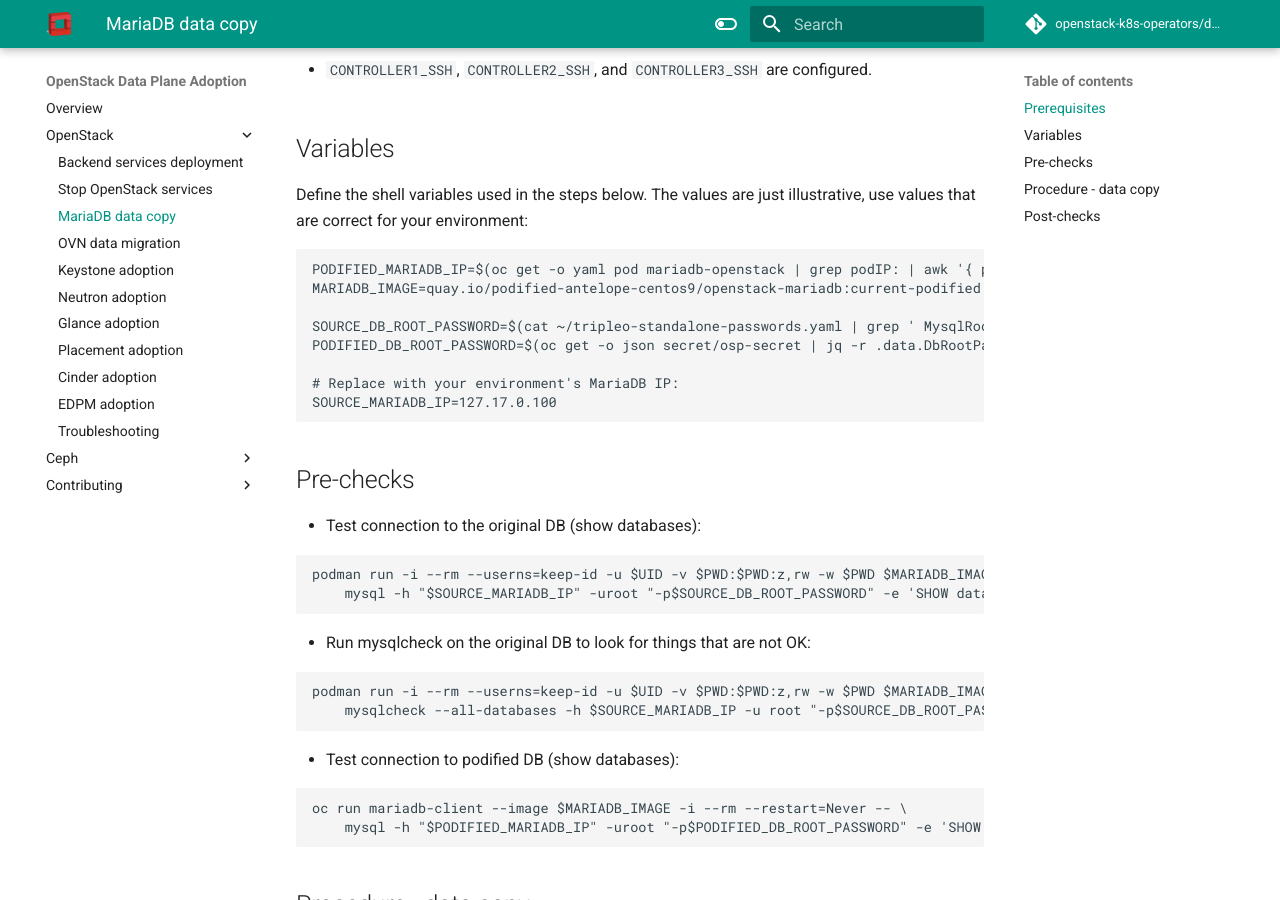
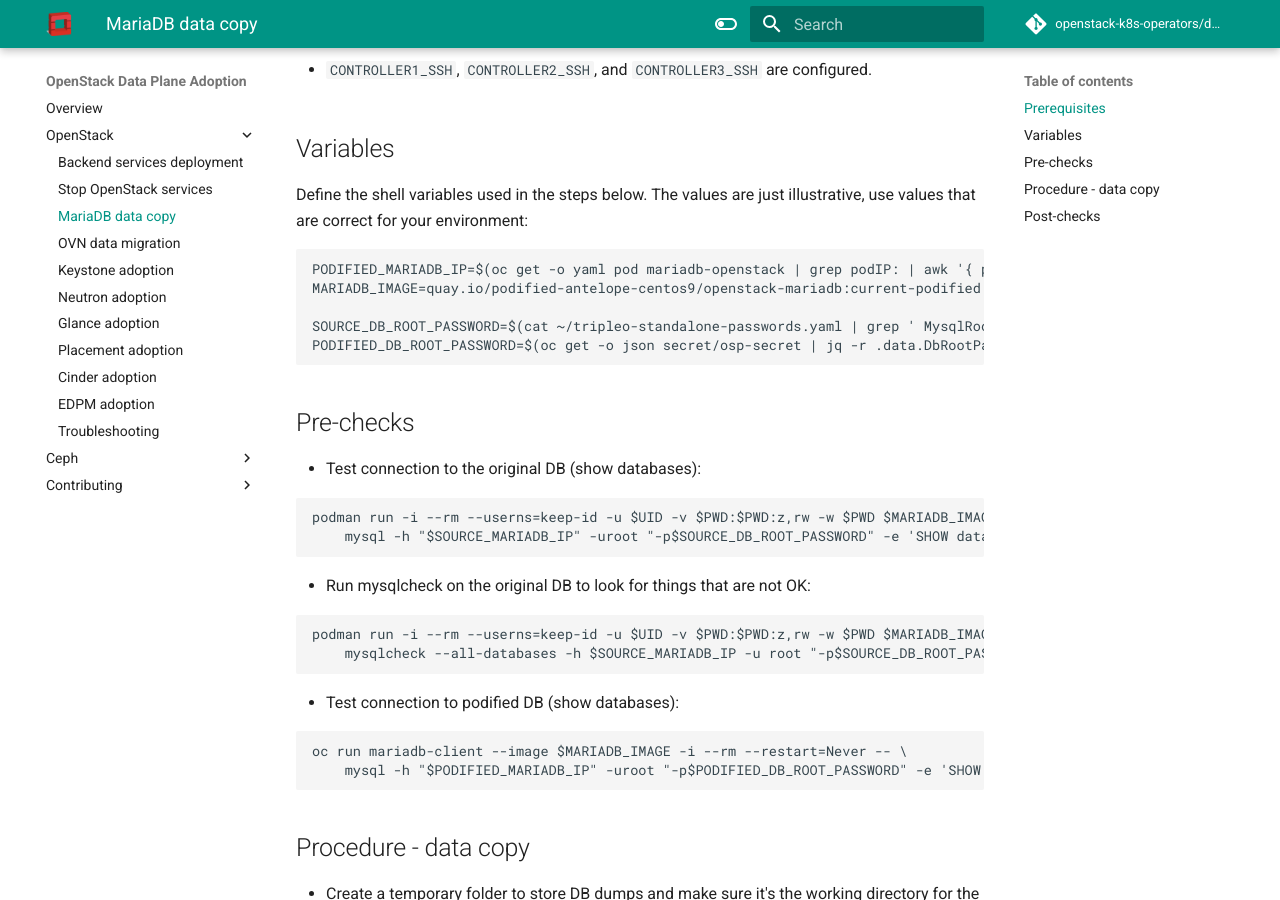
Before and after one commit to openstack-k8s-operators/data-plane-adoption, an MkDocs documentation site: the page built from docs/openstack/mariadb_copy.md, in a window 1280 px wide and 900 px high, scrolled down 642 px. Built offline with MkDocs 1.6.1 and Material for MkDocs 9.7.7, drawn with Linux system fonts in a browser that asks for light colours; comment, search, counter and statistics services are not loaded; the version menu is left out.

Commit message:
chg: default haproxy to running instead of manually setting mariadb_source_ip

````diff
--- a/docs/openstack/mariadb_copy.md
+++ b/docs/openstack/mariadb_copy.md
@@ -40,9 +40,6 @@
 
 SOURCE_DB_ROOT_PASSWORD=$(cat ~/tripleo-standalone-passwords.yaml | grep ' MysqlRootPassword:' | awk -F ': ' '{ print $2; }')
 PODIFIED_DB_ROOT_PASSWORD=$(oc get -o json secret/osp-secret | jq -r .data.DbRootPassword | base64 -d)
-
-# Replace with your environment's MariaDB IP:
-SOURCE_MARIADB_IP=127.17.0.100
 ```
 
 ## Pre-checks
````
